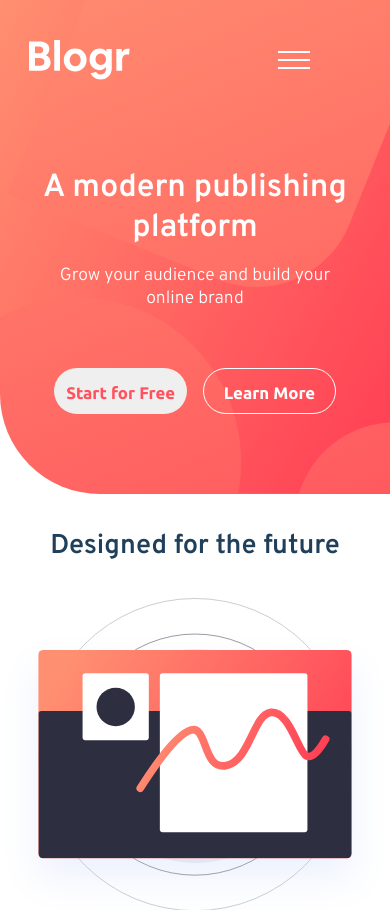
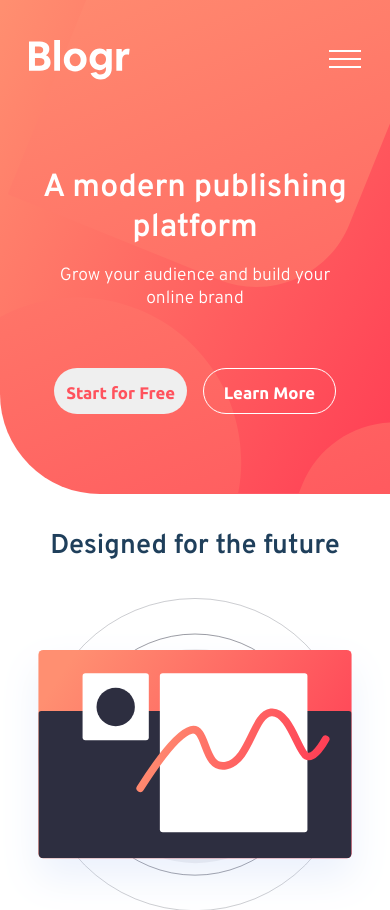
Before and after one commit to katarzyna-kw/blogr-landing, a React (Create React App) app: page / in a window 390 px wide. Shown: the top 910 px of the page. Built offline with nearby package versions, Linux system fonts and the light colour scheme.

Commit message:
styling for Hamburger menu button

```diff
--- a/src/components/HamburgerClose/index.jsx
+++ b/src/components/HamburgerClose/index.jsx
@@ -1,9 +1,10 @@
 import React from "react";
 import close from "../../images/icon-close.svg";
+import '../HamburgerOpen/Hamburger.css'
 
 function HamburgerClose({toggle}) {
   return (
-    <button className="navbar__btn">
+    <button className="header__btn--hamburger">
       <img src={close} alt="Click to close menu" onClick={toggle} />
     </button>
   );
--- /dev/null
+++ b/src/components/HamburgerOpen/Hamburger.css
@@ -0,0 +1,7 @@
+.header__btn--hamburger {
+    background-color: transparent;
+    border: none;
+    padding: 0;
+    margin: 0;
+    cursor: pointer;
+}
--- a/src/components/HamburgerOpen/index.jsx
+++ b/src/components/HamburgerOpen/index.jsx
@@ -1,9 +1,10 @@
 import React from "react";
 import hamburger from "../../images/icon-hamburger.svg";
+import './Hamburger.css'
 
 function HamburgerOpen({ toggle }) {
   return (
-    <button className="navbar__btn">
+    <button className="header__btn--hamburger">
       <img src={hamburger} alt="Click to open menu" onClick={toggle} />
     </button>
   );
```
